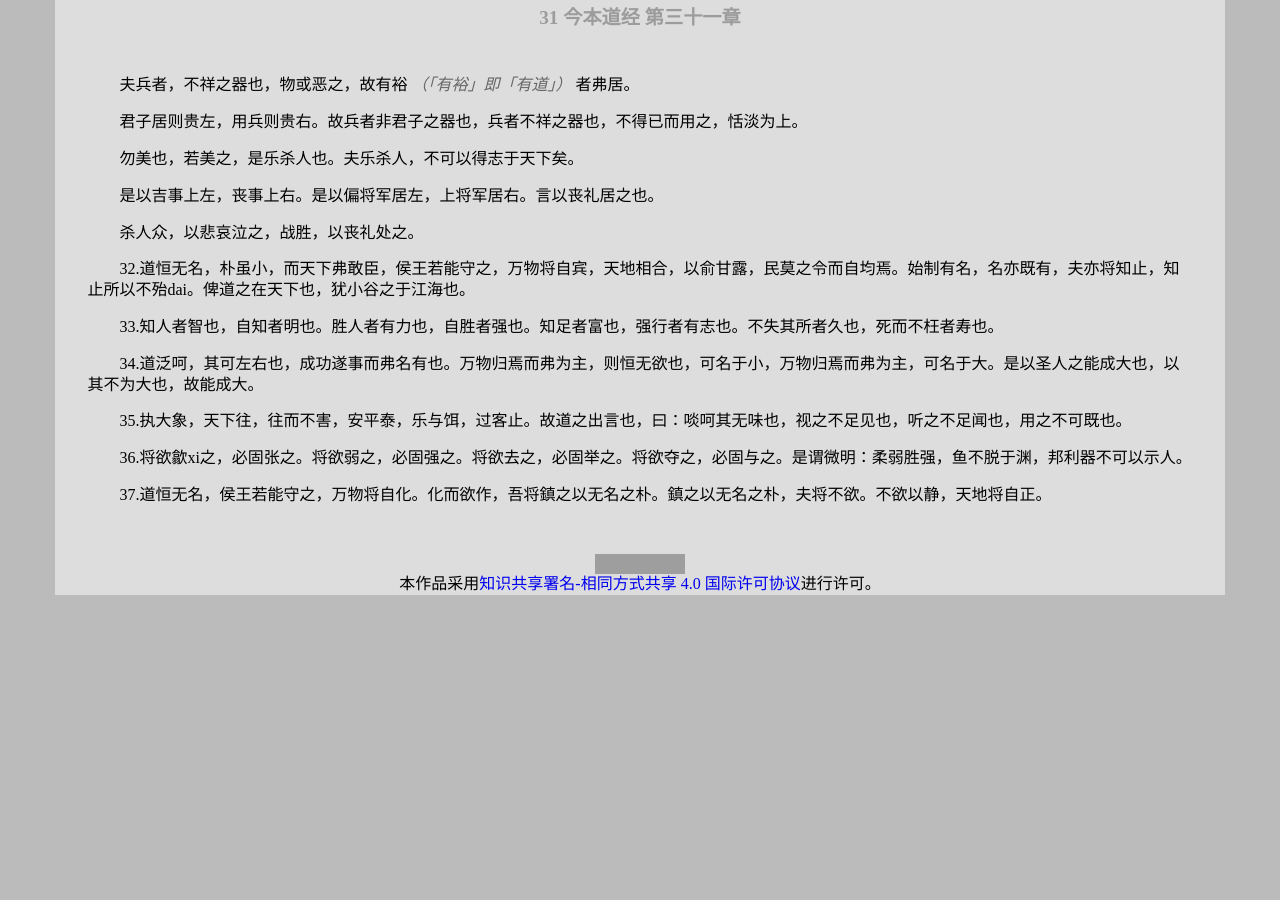
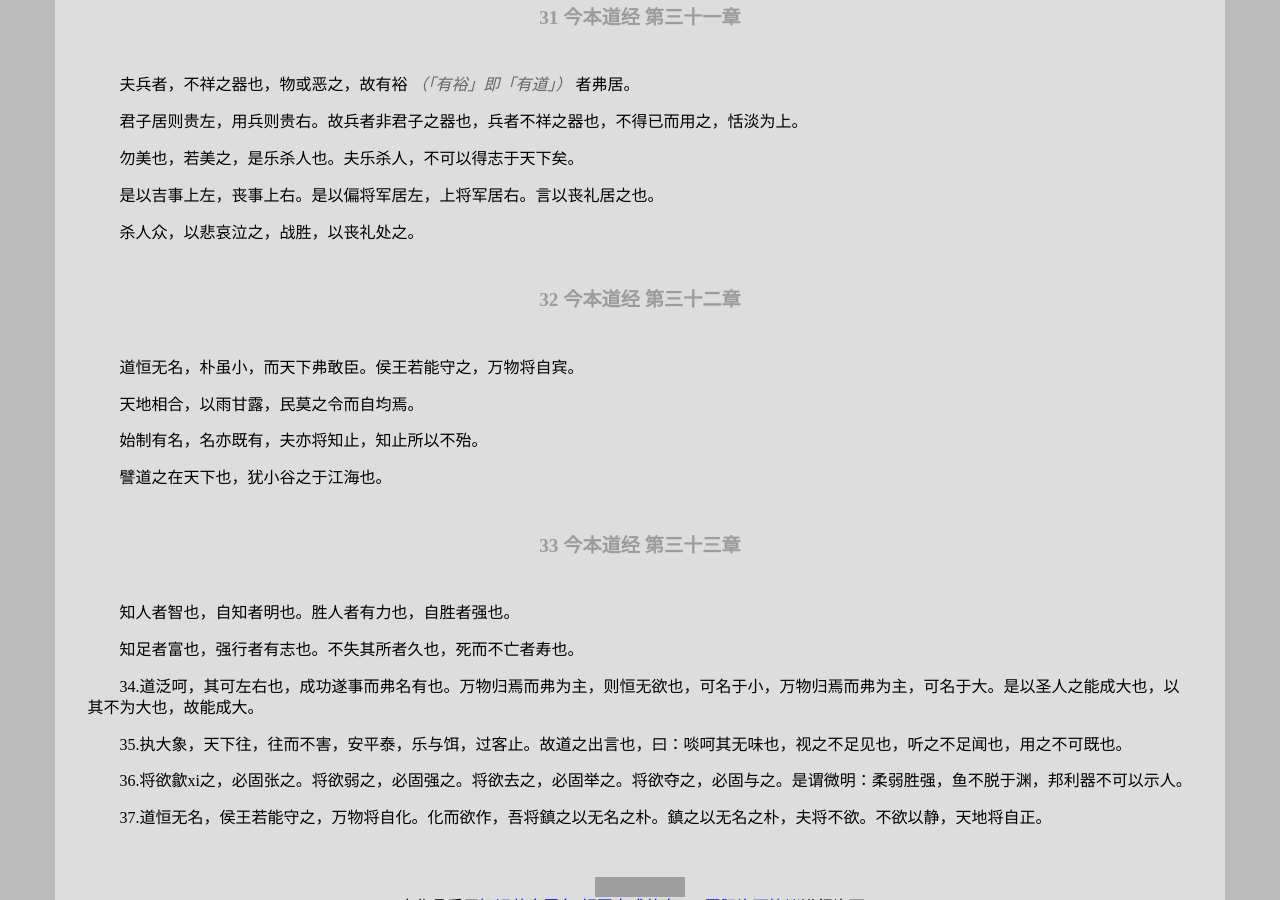
Before and after one commit to leiqin/leiqin.github.io, a Jekyll site: the page built from shoucang/daodejing.markdown, in a window 1280 px wide and 900 px high, scrolled down 17634 px. Built offline with Jekyll 4.4.1, drawn with Linux system fonts in a browser that asks for light colours; nearby versions of some CDN libraries; before the commit the page ends 18229 px from its top, so only the background shows below that; grey boxes are pictures that could not be loaded.

Commit message:
道德经 道经 32 33

```diff
--- a/shoucang/daodejing.markdown
+++ b/shoucang/daodejing.markdown
@@ -701,11 +701,23 @@ title: 道德经
 
 杀人众，以悲哀泣之，战胜，以丧礼处之。
 
+###### 32 今本道经 第三十二章
+
+道恒无名，朴虽小，而天下弗敢臣。侯王若能守之，万物将自宾。
+
+天地相合，以雨甘露，民莫之令而自均焉。
+
+始制有名，名亦既有，夫亦将知止，知止所以不殆。
+
+譬道之在天下也，犹小谷之于江海也。
+
+###### 33 今本道经 第三十三章
+
+知人者智也，自知者明也。胜人者有力也，自胜者强也。
+
+知足者富也，强行者有志也。不失其所者久也，死而不亡者寿也。
 
 
-32.道恒无名，朴虽小，而天下弗敢臣，侯王若能守之，万物将自宾，天地相合，以俞甘露，民莫之令而自均焉。始制有名，名亦既有，夫亦将知止，知止所以不殆dai。俾道之在天下也，犹小谷之于江海也。
-
-33.知人者智也，自知者明也。胜人者有力也，自胜者强也。知足者富也，强行者有志也。不失其所者久也，死而不枉者寿也。
 
 34.道泛呵，其可左右也，成功遂事而弗名有也。万物归焉而弗为主，则恒无欲也，可名于小，万物归焉而弗为主，可名于大。是以圣人之能成大也，以其不为大也，故能成大。
 
```
